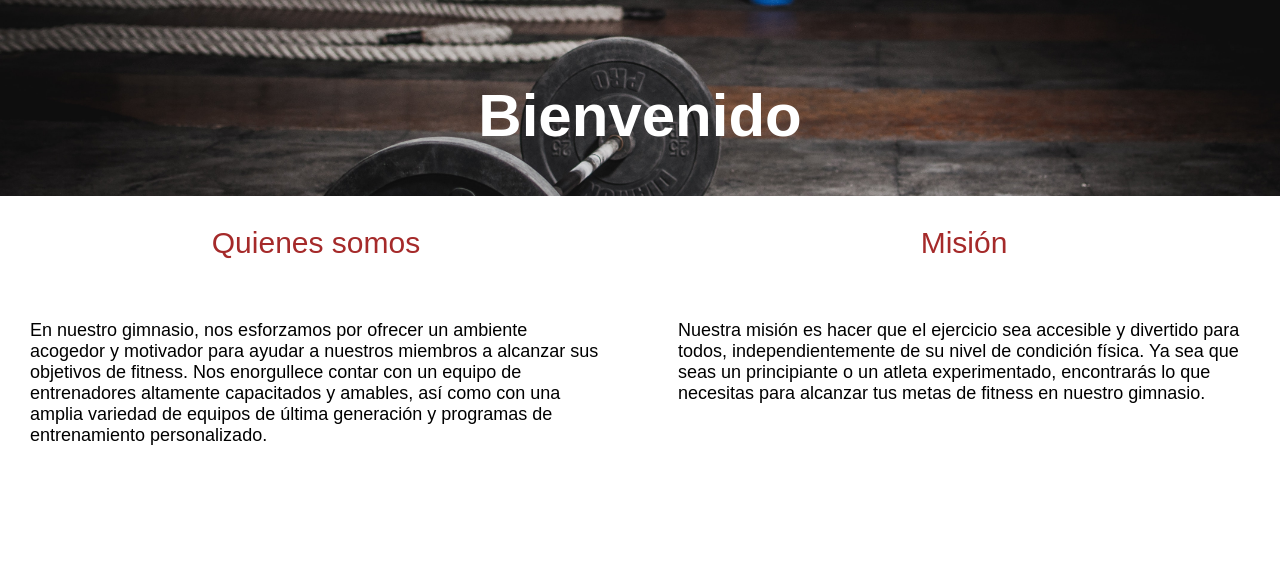
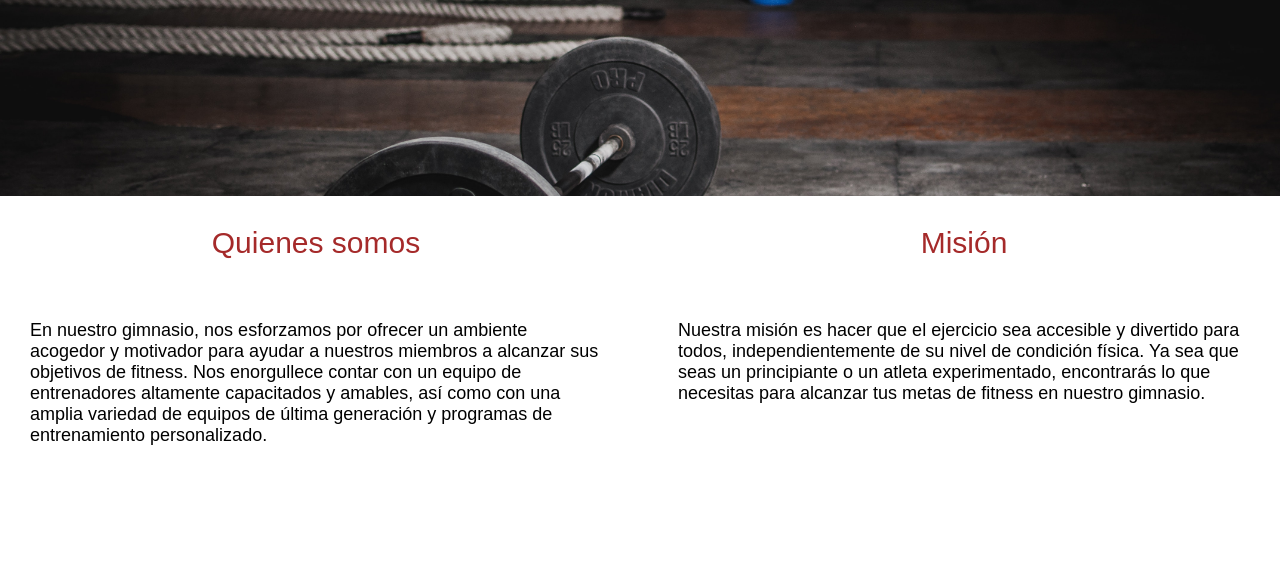
Before and after one commit to jmoreno08/gymsis.github.io, a plain HTML site: page quienes-somos.html in a window 1280 px wide. Shown: the part 124-709 px from the top of the page. Drawn offline with Linux system fonts and the light colour scheme.

Commit message:
Quienessomos.3

```diff
--- a/quienes-somos.html
+++ b/quienes-somos.html
@@ -24,7 +24,7 @@
     </header>
 
     <section class="banner__container">
-        <p>Bienvenido</p>
+        <p></p>
     </section>
 
     <section class="container__info">
```
